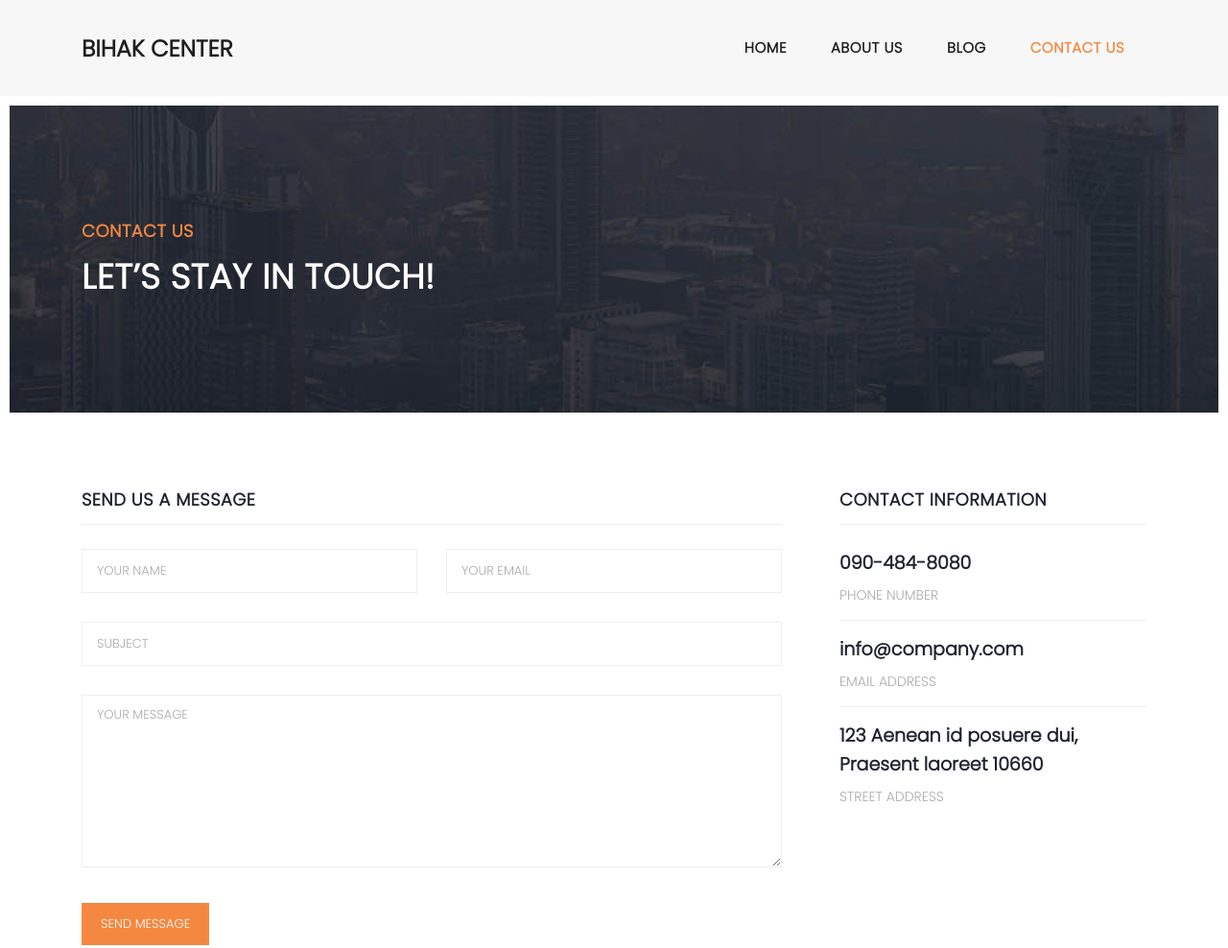
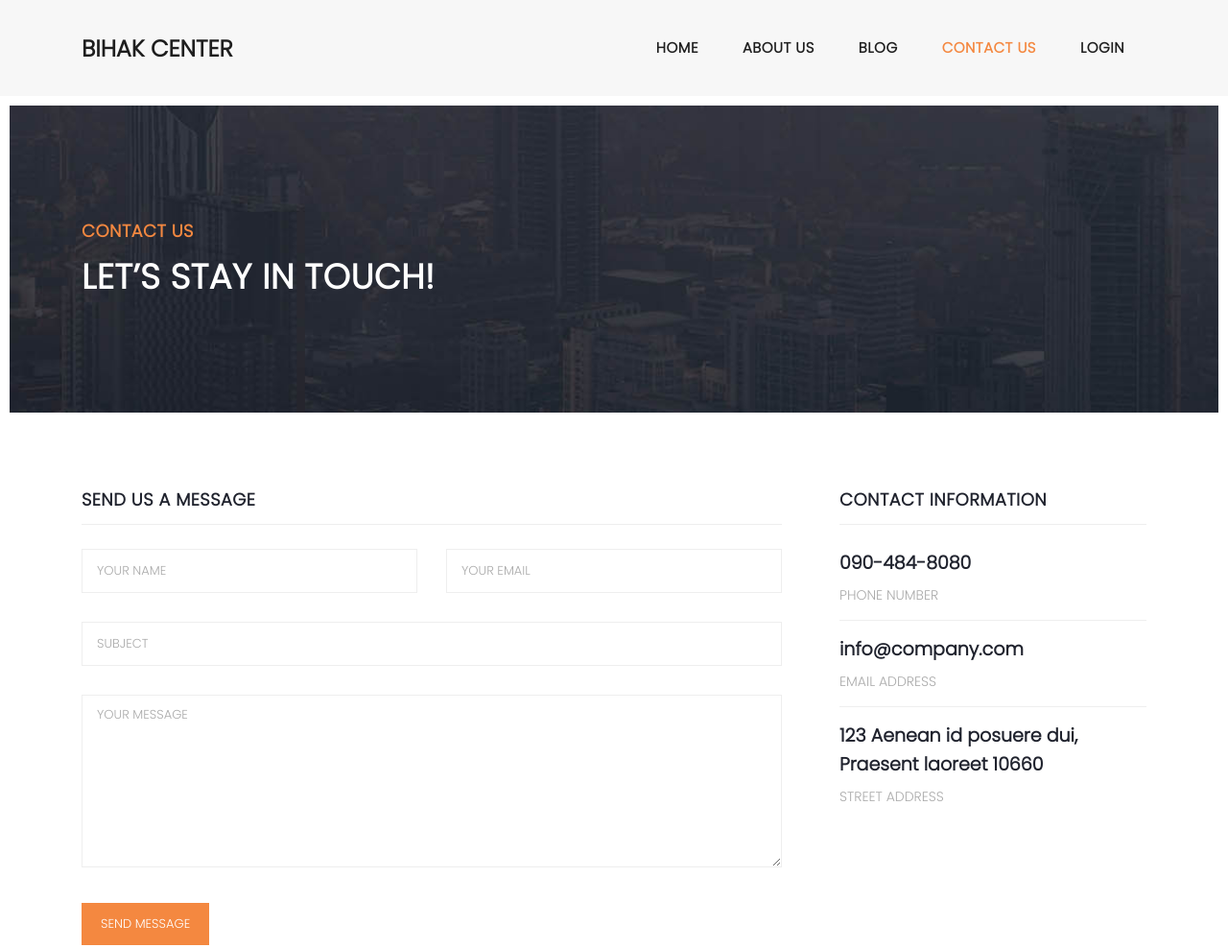
Before and after one commit to bemuc/hacbi, a plain HTML site: page contact.html in a window 1280 px wide. Shown: the top 988 px of the page at 96% size. Drawn offline with Linux system fonts and the light colour scheme.

Commit message:
un peu de changement

```diff
--- a/contact.html
+++ b/contact.html
@@ -64,6 +64,9 @@ https://templatemo.com/tm-551-stand-blog
               </li>
               <li class="nav-item active">
                 <a class="nav-link" href="contact.html">Contact Us</a>
+              </li>
+              <li class="nav-item ">
+                <a class="nav-link" href="contact.html">Login</a>
               </li>
             </ul>
           </div>
```
Also changed, not shown: about.html (+3 -0 lines), blog.html (+3 -0 lines), index.html (+2 -2 lines), post-details.html (+3 -0 lines).
